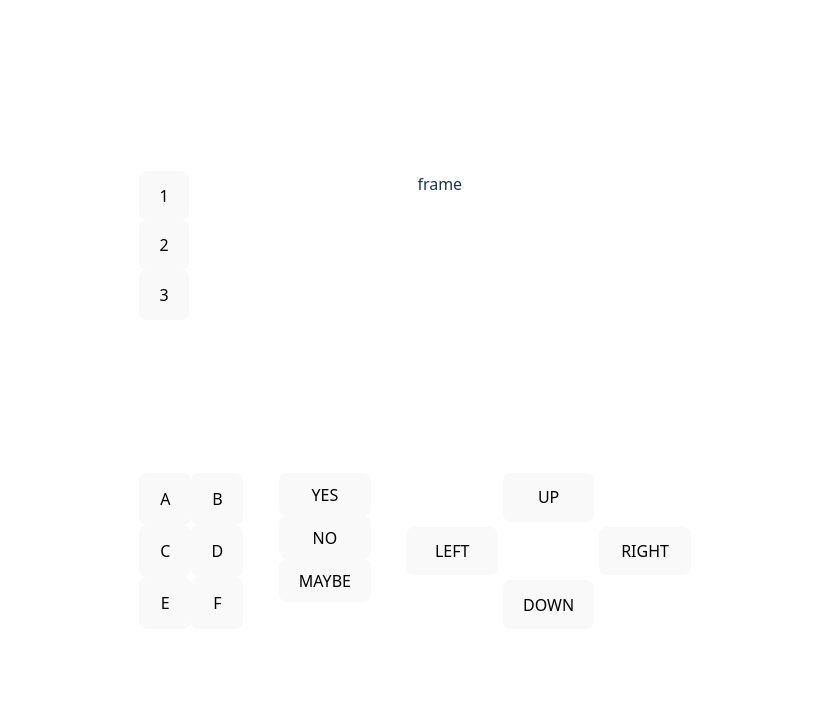
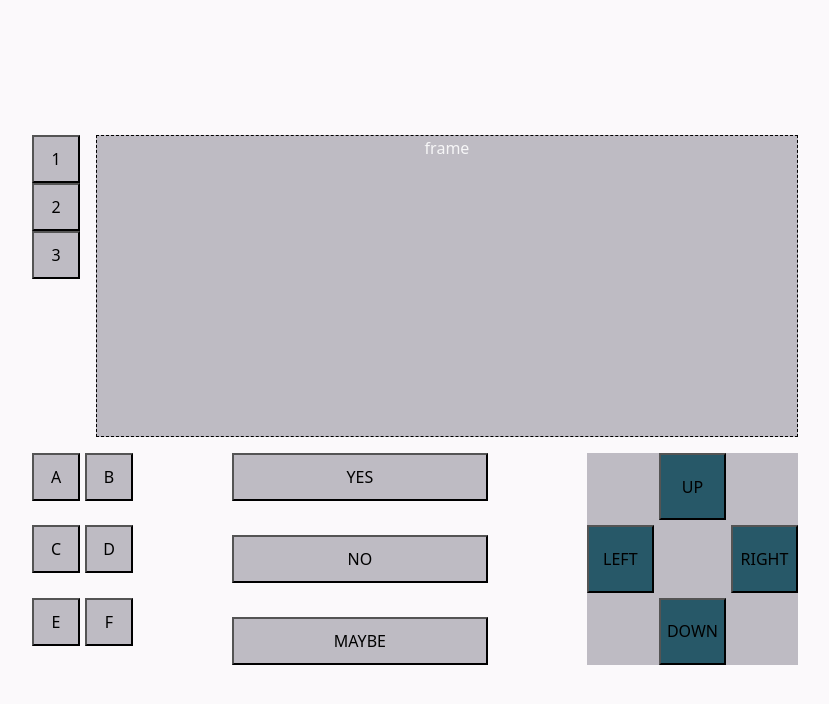
Before and after one commit to michael-mehr/medical-drama, a website built with Vite: page index.html in a window 1280 px wide. Shown: the whole page, without its empty margins (225-1054 px from the left). Built offline with nearby package versions, Linux system fonts and the light colour scheme.

Commit message:
updated css

```diff
--- a/index.html
+++ b/index.html
@@ -32,10 +32,10 @@
           <button id="maybe-button">MAYBE</button>
         </div>
         <div class="direction-buttons">
-          <button id="up-button">UP</button>
-          <button id="left-button">LEFT</button>
-          <button id="right-button">RIGHT</button>
-          <button id="down-button">DOWN</button>
+          <button class="up" id="up-button">UP</button>
+          <button class="left" id="left-button">LEFT</button>
+          <button class="right" id="right-button">RIGHT</button>
+          <button class="down" id="down-button">DOWN</button>
         </div>
       </div>
     </div>
--- a/src/style.css
+++ b/src/style.css
@@ -1,11 +1,19 @@
+/* ================= */
+/*     style.css     */
+/* ================= */
+
 :root {
   font-family: system-ui, Avenir, Helvetica, Arial, sans-serif;
   line-height: 1.5;
   font-weight: 400;
 
+  --primary-color: hsl(263, 6%, 75%);
+  --secondary-color: hsl(195, 46%, 28%);
+  --background-color: hsl(300, 20%, 98%);
+
   color-scheme: light dark;
   color: rgba(255, 255, 255, 0.87);
-  background-color: #242424;
+  background-color: var(--background-color);
 
   font-synthesis: none;
   text-rendering: optimizeLegibility;
@@ -13,7 +21,9 @@
   -moz-osx-font-smoothing: grayscale;
 }
 
+/* ~~~~~~~~ */
 /* Elements */
+/* ~~~~~~~~ */
 
 a {
   font-weight: 500;
@@ -33,13 +43,16 @@ body {
 }
 
 button {
-  border-radius: 8px;
-  border: 1px solid transparent;
-  padding: 0.6em 1.2em;
+  /* border-radius: 8px; */
+  /* border: 1px solid transparent; */
+  /* padding: 0.6em 1.2em; */
+  min-width: 3rem;
+  min-height: 3rem;
+
   font-size: 1em;
   font-weight: 500;
   font-family: inherit;
-  background-color: #1a1a1a;
+  background-color: var(--primary-color);
   cursor: pointer;
   transition: border-color 0.25s;
 }
@@ -51,7 +64,9 @@ button:focus-visible {
   outline: 4px auto -webkit-focus-ring-color;
 }
 
-/* Component IDs */
+/* ~~~~~~~~~~ */
+/* Components */
+/* ~~~~~~~~~~ */
 
 #up-button {
   grid-column: 2;
@@ -90,30 +105,51 @@ button:focus-visible {
   grid-template-columns: repeat(3, 1fr);
   grid-template-rows: repeat(3, 1fr);
   gap: 5px;
+
+  background-color: var(--primary-color);
+}
+
+.direction-buttons > button {
+  background-color: var(--secondary-color);
+  max-width: 5rem;
+  aspect-ratio: 1;
 }
 
 .frame {
   border-width: 1px;
-  border-color: white;
+  border-color: black;
   border-style: dashed;
 
+  background-color: var(--primary-color);
+
   min-height: 300px;
-  min-width: 500px;
+  min-width: 700px;
 }
 
 .main-buttons {
   display: flex;
   flex-direction: column;
+  justify-content: space-between;
+}
+
+.main-buttons > button {
+  min-width: 16rem;
 }
 
 .sub-buttons {
   display: grid;
   grid-template-columns: 1fr 1fr;
+  gap: 5px;
 }
 
 .side-buttons {
   display: flex;
   flex-direction: column;
+  padding-right: 1rem;
+}
+
+.top-section {
+  padding-bottom: 1rem;
 }
 
 
@@ -127,7 +163,11 @@ button:focus-visible {
   aspect-ratio: 1;
 }
 
-@media (prefers-color-scheme: light) {
+/* ~~~~~~~~~~~~~ */
+/* Media Queries */
+/* ~~~~~~~~~~~~~ */
+
+/* @media (prefers-color-scheme: light) {
   :root {
     color: #213547;
     background-color: #ffffff;
@@ -138,4 +178,4 @@ button:focus-visible {
   button {
     background-color: #f9f9f9;
   }
-}
+} */
```
